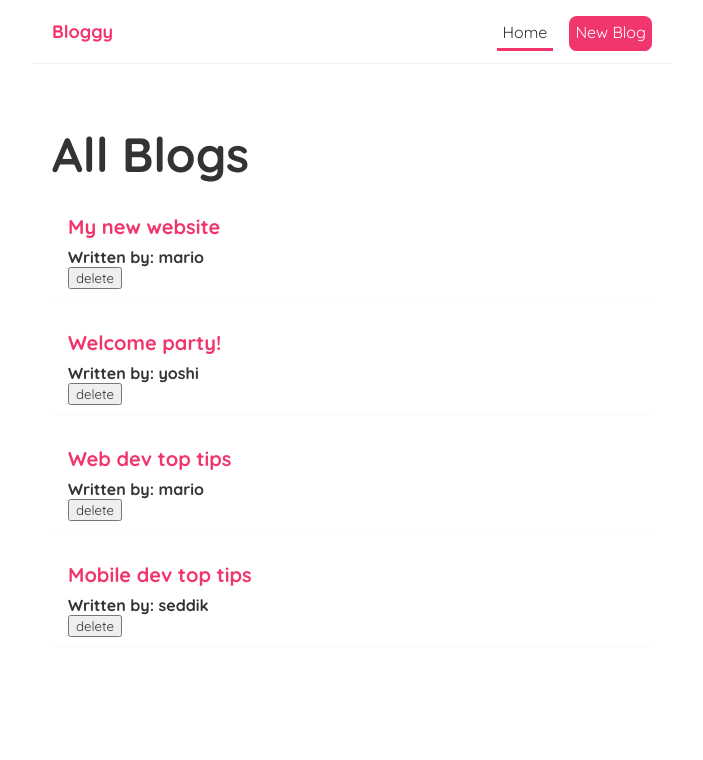
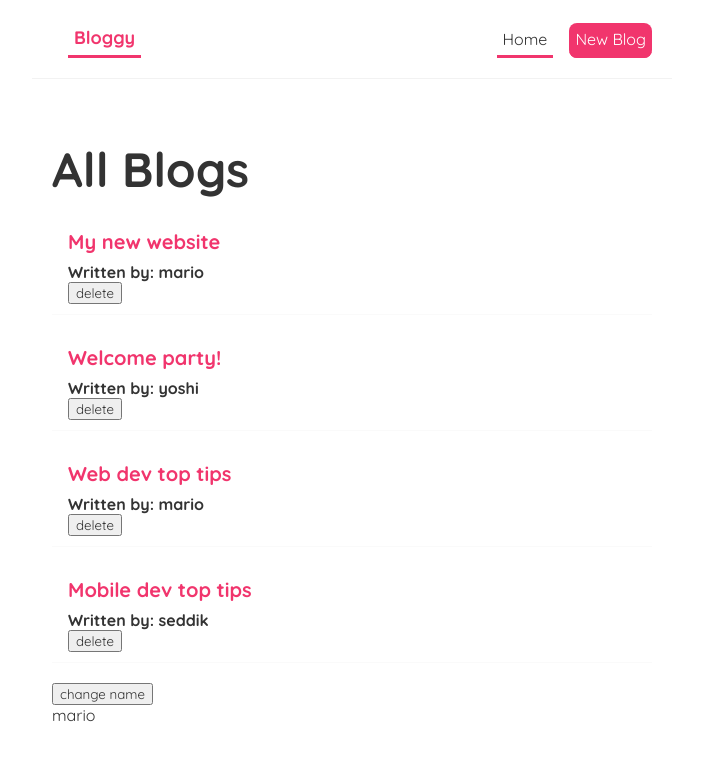
Before and after one commit to brakenseddik/react-course, a React (Create React App) app: page / in a window 1280 px wide. Shown: the top 760 px of the page, without its empty margins (288-991 px from the left). Built offline with nearby package versions, Linux system fonts and the light colour scheme; the HTML template or start-up script is replaced by a standard one.

Commit message:
json server

```diff
--- /dev/null
+++ b/data/db.json
@@ -0,0 +1,29 @@
+{
+    "blogs": [
+            {
+                "id":1,
+                "title":"RestFul API's",
+                "body":"Le but de ce projet est de réaliser une application web dynamique afin de présenter le contenu de manière plus rapide, attrayante, ergonomique pour représenter la communauté de GDG GRAND MASCARA, les taches, les membres d’équipe et même les évènements et les ateliers.",
+                "author":"Seddik"
+            },
+            {
+                "id":2,
+                "title":"A new conference",
+                "body":"Le but de ce projet est de réaliser une application web dynamique afin de présenter le contenu de manière plus rapide, attrayante, ergonomique pour représenter la communauté de GDG GRAND MASCARA, les taches, les membres d’équipe et même les évènements et les ateliers.",
+                "author":"Mario"
+            },
+            {
+                "id":3,
+                "title":"Enter a new market",
+                "body":"Le but de ce projet est de réaliser une application web dynamique afin de présenter le contenu de manière plus rapide, attrayante, ergonomique pour représenter la communauté de GDG GRAND MASCARA, les taches, les membres d’équipe et même les évènements et les ateliers.",
+                "author":"Podrick"
+            },
+            {
+                "id":4,
+                "title":"Google products 2021",
+                "body":"Le but de ce projet est de réaliser une application web dynamique afin de présenter le contenu de manière plus rapide, attrayante, ergonomique pour représenter la communauté de GDG GRAND MASCARA, les taches, les membres d’équipe et même les évènements et les ateliers.",
+                "author":"Nelson"
+            }
+        ]
+
+}
--- a/src/App.js
+++ b/src/App.js
@@ -1,4 +1,4 @@
-import logo from './logo.svg';
+//import logo from './logo.svg';
 import Navbar from './navbar'
 import Home from './home'
 import './index.css'
--- a/src/home.js
+++ b/src/home.js
@@ -10,20 +10,24 @@ const Home = () => {
         { title: 'Mobile dev top tips', body: 'lorem ipsum...', author: 'seddik', id: 4 },
       ])
 
+      const [name, setname] = useState("mario")
+
      const handleDelete = (id)=>{
         const newBlogs = blogs.filter(blog => blog.id !== id);
         setBlogs(newBlogs);
      }
+
      useEffect(() => {
         console.log('use effect ran');
-        console.log(blogs);
-      })
+        console.log(name);
+      },[name])
 
     return (
-        <div className="home">
+      <div className="home">
         <BlogList blogs={blogs} title="All Blogs" handleDelete={handleDelete}/>
-
-                   </div>
+        <button onClick={()=>{setname("seddik")}}> change name</button>
+        <p>{name}</p>
+      </div>
      );
 }
 
--- a/src/navbar.js
+++ b/src/navbar.js
@@ -1,7 +1,7 @@
 const Navbar = () => {
     return (
     <nav className="navbar">
-        <h1>Bloggy</h1>
+                   <a href="/"> <h1>Bloggy</h1></a>
 
         <div className="links">
             <a href="/">Home</a>
```
